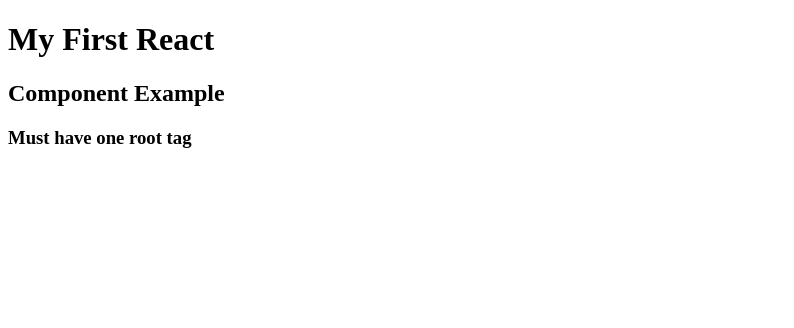
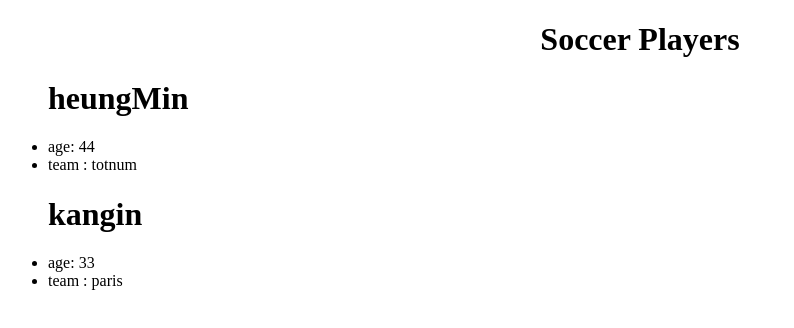
Before and after one commit to smil98/react20231031, a React (Create React App) app: page / in a window 1280 px wide. Shown: the top 328 px of the page, without its empty margins (0-794 px from the left). Built offline with nearby package versions, Linux system fonts and the light colour scheme.

Commit message:
Destructuring props practice

```diff
--- a/src/App.js
+++ b/src/App.js
@@ -1,24 +1,23 @@
-
 function App() {
   return (
     <div>
-        <h1>My First React</h1>
-        <MyComp />
+      <h1 style={{ textAlign: "center" }}>Soccer Players</h1>
+      <MyElem name="heungMin" age={44} team="totnum" />
+      <MyElem name="kangin" age={33} team="paris" />
     </div>
   );
 }
 
-//syntax: components should always start with Uppercase
-//must have return statement, mostly jsx code
-function MyComp() {
-    //always should have one root tag
-    return (
-        <>
-            <h2>Component Example</h2>
-            <h3>Must have one root tag</h3>
-            {/*this is how th add comments*/}
-        </>
-    )
+function MyElem({ name, age, team }) {
+  return (
+    <div>
+      <ul>
+        <h1>{name}</h1>
+        <li>age: {age}</li>
+        <li>team : {team}</li>
+      </ul>
+    </div>
+  );
 }
 
 export default App;
```
